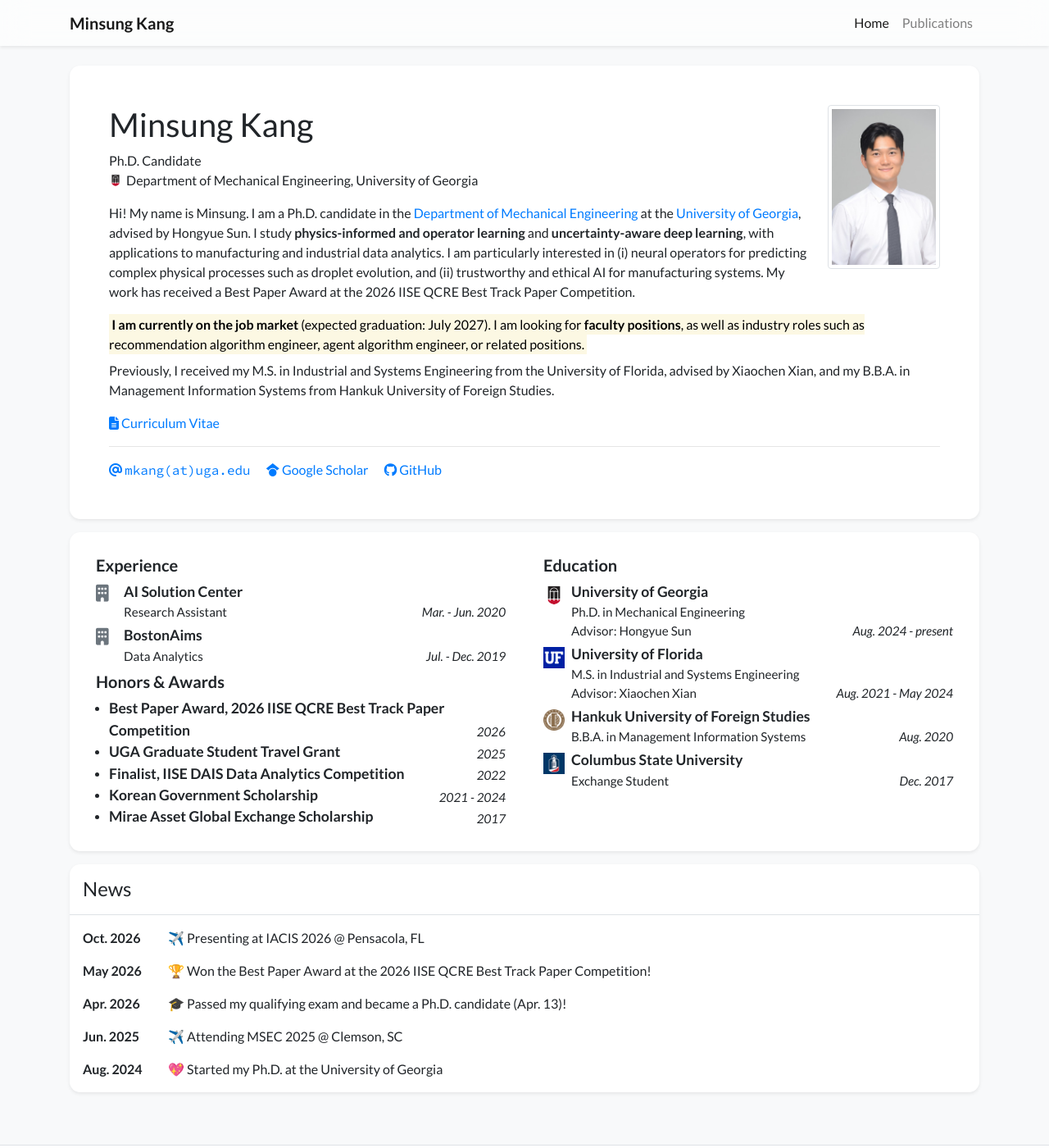
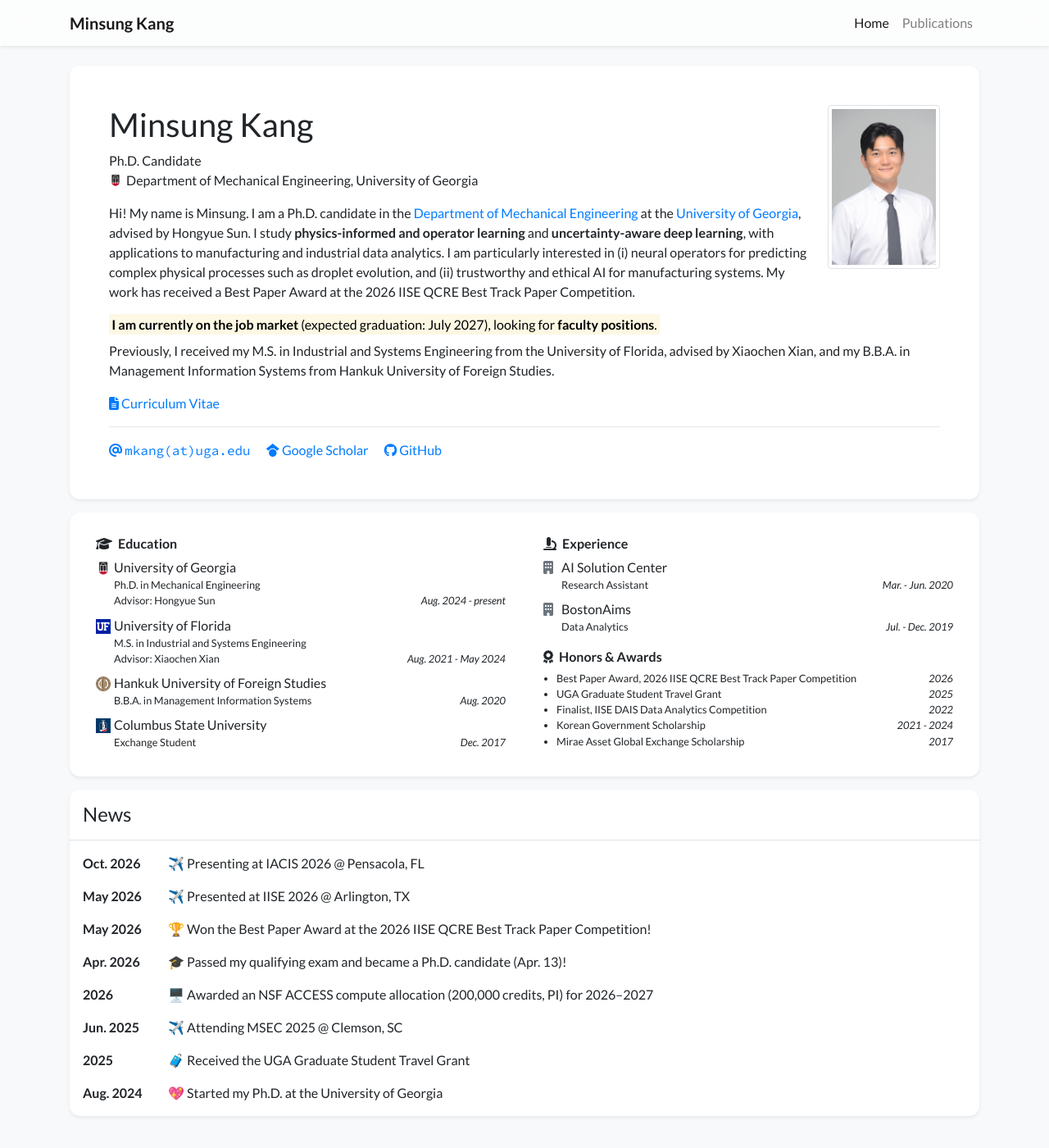
Before and after one commit to minsung-k/minsung-k.github.io, a Jekyll site: the page built from index.html, in a window 1280 px wide and 1400 px high. Shown: the whole window at 82% size. Built offline with Jekyll 4.4.1, drawn with Linux system fonts in a browser that asks for light colours; nearby versions of some CDN libraries; a style sheet for code colours, icons or effects is not loaded.

Commit message:
Experience/education layout per reference, trim job-market line, more news
Co-Authored-By: Claude Sonnet 5.5 <noreply@anthropic.com>
Claude-Session: https://claude.ai/code/session_011Viuu9hdhE2h1V3nq3Hj9S

```diff
--- a/_data/profile.yml
+++ b/_data/profile.yml
@@ -26,9 +26,7 @@ short_bio: >-
     My work has received a Best Paper Award at the 2026 IISE QCRE Best Track Paper Competition.
   </p>
   <p class="mb-2">
-    <mark><strong>I am currently on the job market</strong> (expected graduation: July 2027). I am looking for
-    <strong>faculty positions</strong>, as well as industry roles such as recommendation algorithm engineer,
-    agent algorithm engineer, or related positions.</mark>
+    <mark><strong>I am currently on the job market</strong> (expected graduation: July 2027), looking for <strong>faculty positions</strong>.</mark>
   </p>
   <p>
     Previously, I received my M.S. in Industrial and Systems Engineering from the University of Florida,
--- a/_includes/widgets/experience_card.html
+++ b/_includes/widgets/experience_card.html
@@ -1,22 +1,21 @@
+{% assign fallback_icon = '<i class="fas fa-building mr-1 mt-1 text-muted" style="width: 18px;"></i>' %}
 <div class="row mt-3">
     <div class="col">
         <div class="card border-0 shadow-sm bg-white">
             <div class="card-body p-4">
-                <div class="row" data-masonry='{"percentPosition": true }'>
-
-                    {% if site.data.profile.experience %}
+                <div class="row">
                     <div class="col-lg-6">
+                        {% if site.data.profile.education %}
                         <div class="mx-2 my-1">
-                            <h5 class="mb-2">Experience</h5>
+                            <h6><i class="fas fa-graduation-cap mr-1"></i> Education</h6>
                             <ul class="list-unstyled mb-1">
-                                {% for item in site.data.profile.experience %}
-                                <li class="media mb-1">
-                                    {% if item.logo %}<img src="{{ item.logo | relative_url }}" alt="{{ item.name }}" style="width: 26px;" class="mr-2 mt-1">{% else %}<i class="fas fa-building mr-2 mt-1 text-muted" style="width: 26px; font-size: 1.3rem;"></i>{% endif %}
+                                {% for item in site.data.profile.education %}
+                                <li class="media mb-2">
+                                    {% if item.logo %}<img src="{{ item.logo | relative_url }}" alt="{{ item.name }}" style="width: 18px;" class="mr-1 mt-1">{% else %}{{ fallback_icon }}{% endif %}
                                     <div class="media-body">
-                                        <div class="font-weight-bold" style="font-size: 1.1rem;">{{ item.name }}</div>
-                                        <div style="font-size: 0.95rem;">{{ item.dept }}</div>
-                                        <div class="d-flex flex-wrap" style="font-size: 0.95rem;">
-                                            <div class="mr-3">{{ item.position }}</div>
+                                        <div>{{ item.name }}</div>
+                                        <div class="small d-flex">
+                                            <div>{{ item.position }}</div>
                                             <div class="mt-auto ml-auto no-break"><em>{{ item.date }}</em></div>
                                         </div>
                                     </div>
@@ -24,21 +23,21 @@
                                 {% endfor %}
                             </ul>
                         </div>
+                        {% endif %}
                     </div>
-                    {% endif %}
-                    {% if site.data.profile.education %}
+
                     <div class="col-lg-6">
+                        {% if site.data.profile.experience %}
                         <div class="mx-2 my-1">
-                            <h5 class="mb-2">Education</h5>
+                            <h6><i class="fas fa-microscope mr-1"></i> Experience</h6>
                             <ul class="list-unstyled mb-1">
-                                {% for item in site.data.profile.education %}
-                                <li class="media mb-1">
-                                    {% if item.logo %}<img src="{{ item.logo | relative_url }}" alt="{{ item.name }}" style="width: 26px;" class="mr-2 mt-1">{% else %}<i class="fas fa-building mr-2 mt-1 text-muted" style="width: 26px; font-size: 1.3rem;"></i>{% endif %}
+                                {% for item in site.data.profile.experience %}
+                                <li class="media mb-2">
+                                    {% if item.logo %}<img src="{{ item.logo | relative_url }}" alt="{{ item.name }}" style="width: 18px;" class="mr-1 mt-1">{% else %}{{ fallback_icon }}{% endif %}
                                     <div class="media-body">
-                                        <div class="font-weight-bold" style="font-size: 1.1rem;">{{ item.name }}</div>
-                                        <div style="font-size: 0.95rem;">{{ item.dept }}</div>
-                                        <div class="d-flex flex-wrap" style="font-size: 0.95rem;">
-                                            <div class="mr-3">{{ item.position }}</div>
+                                        <div>{{ item.name }}</div>
+                                        <div class="small d-flex">
+                                            <div>{{ item.position }}</div>
                                             <div class="mt-auto ml-auto no-break"><em>{{ item.date }}</em></div>
                                         </div>
                                     </div>
@@ -46,29 +45,25 @@
                                 {% endfor %}
                             </ul>
                         </div>
-                    </div>
-                    {% endif %}
+                        {% endif %}
 
-                    {% if site.data.profile.awards %}
-                    <div class="col-lg-6">
-                        <div class="mx-2 my-1">
-                            <h5 class="mb-2">Honors & Awards</h5>
-                            <ul class="list pl-3 mb-1" style="font-size: 0.95rem;">
+                        {% if site.data.profile.awards %}
+                        <div class="mx-2 my-1 mt-3">
+                            <h6><i class="fas fa-award mr-1"></i> Honors &amp; Awards</h6>
+                            <ul class="list small pl-3 mb-1">
                                 {% for item in site.data.profile.awards %}
                                 <li>
                                     <div class="d-flex">
-                                        <div class="font-weight-bold" style="font-size: 1.1rem;">{{ item.name }}</div>
+                                        <div>{{ item.name }}</div>
                                         <div class="ml-auto mt-auto no-break"><em>{{ item.date }}</em></div>
                                     </div>
                                 </li>
                                 {% endfor %}
                             </ul>
                         </div>
+                        {% endif %}
                     </div>
-                    {% endif %}
-
                 </div>
-
             </div>
         </div>
     </div>
```
Also changed, not shown: _news/2025-travel-grant.md (added, +6 -0 lines), _news/2026-iisee.md (added, +6 -0 lines), _news/2026-nsf-access.md (added, +6 -0 lines).
